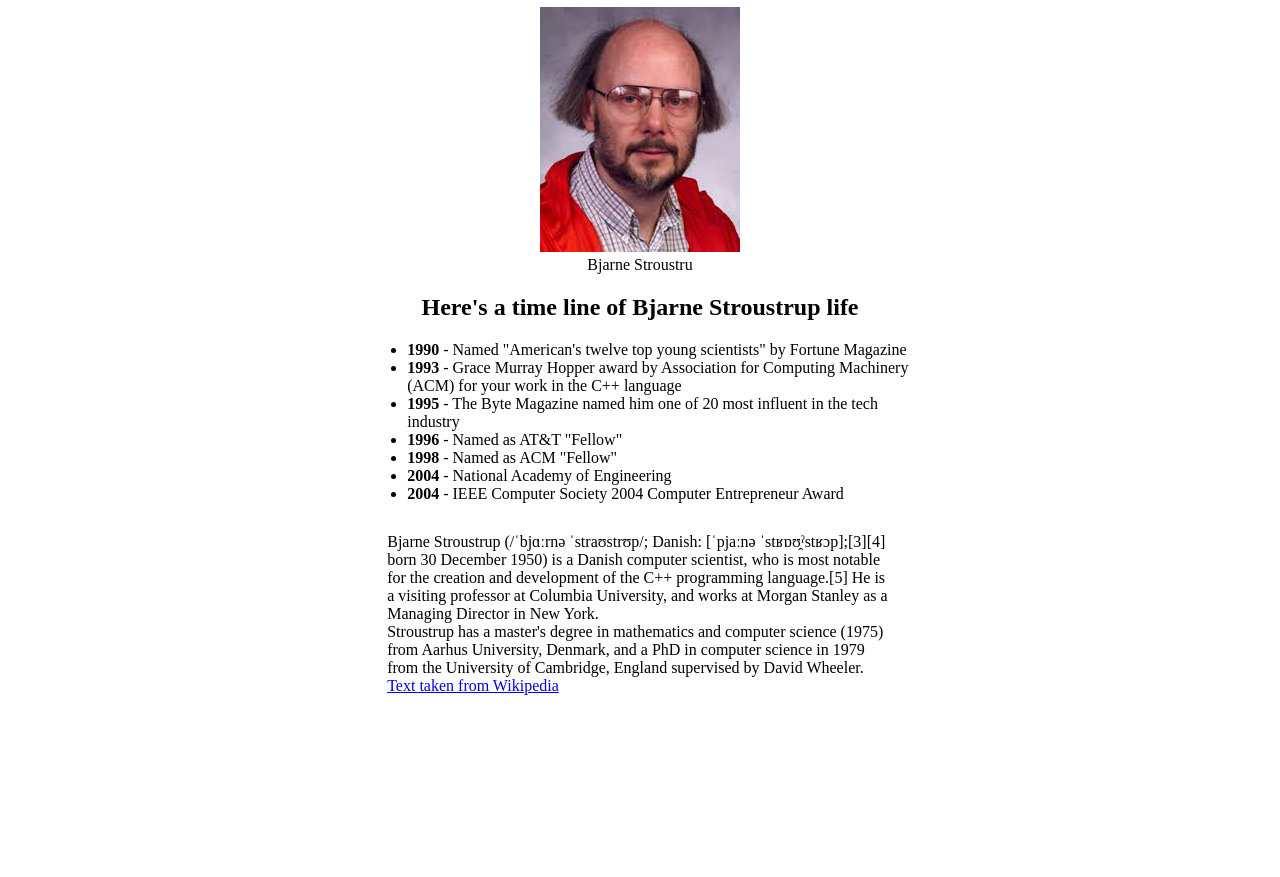
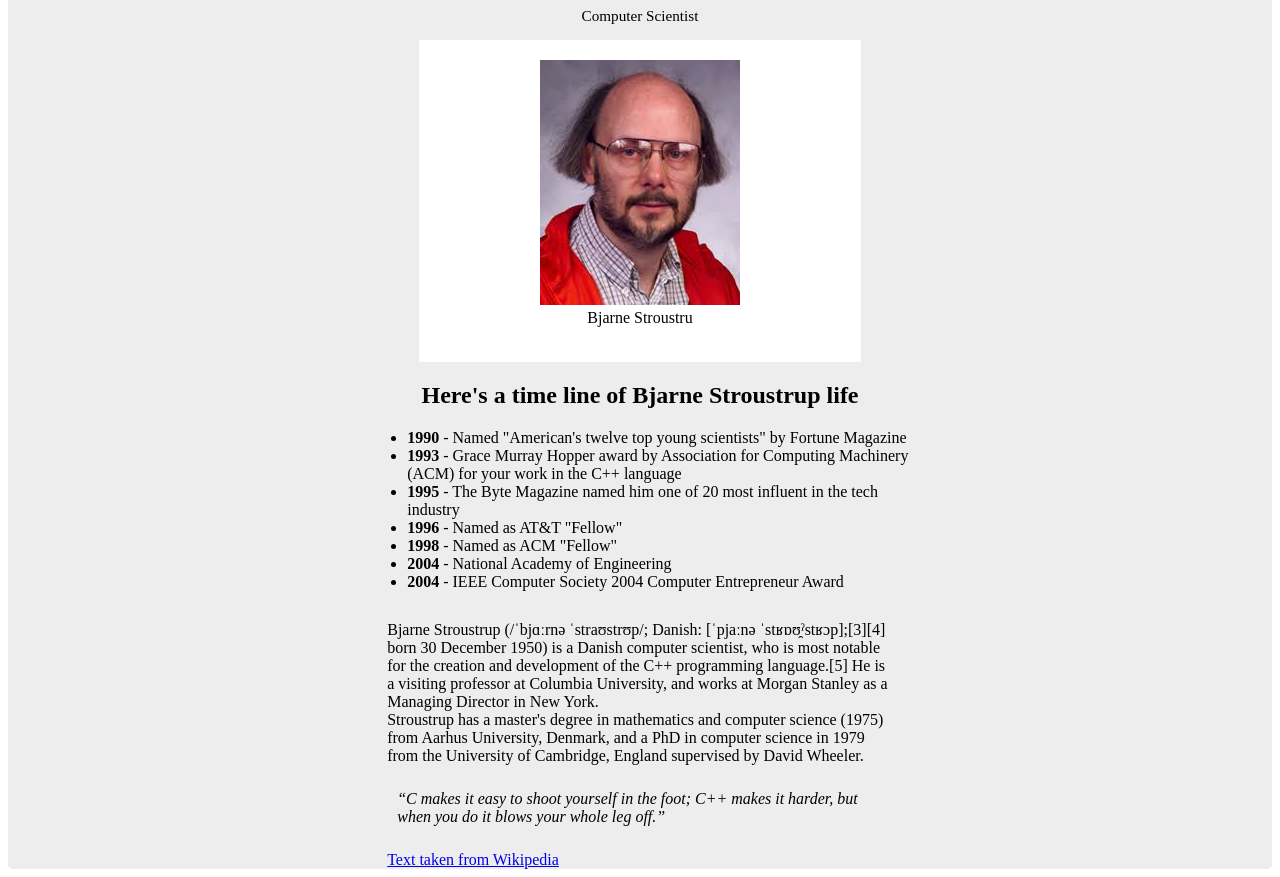
Before and after one commit to kazumaki/microverse-application-project, a plain HTML site: page index.html in a window 1280 px wide. Shown: the part 73-950 px from the top of the page. Before the commit the page ends 800 px from the top, so only its background shows below. Drawn offline with Linux system fonts and the light colour scheme.

Commit message:
updated css

```diff
--- a/css/style.css
+++ b/css/style.css
@@ -1,7 +1,17 @@
+h3 {
+	font-size: 95%;
+	font-weight: 400;
+}
+
 p {
 	text-align: left;
 	max-width: 40%;
 	margin: 0 auto;
+}
+
+#quote {
+	padding: 25px;
+	font-style: italic;
 }
 
 #tribute-info{
@@ -28,6 +38,16 @@ p {
     max-width: 320px;
 }
 
+#img-div {
+	background-color: rgba(255, 255, 255, 1);
+	min-width: 230px;
+	width: 35%;
+	margin: 0 auto;
+	padding: 20px 0px 35px 0px;
+}
+
 #main {
+	background-color: rgba(220, 220, 220, 0.5);
 	text-align: center;
+	border-radius: 5px;
 }
--- a/index.html
+++ b/index.html
@@ -10,6 +10,7 @@
     <div id="main">
       <div id="title">
         <h1>Tribute to Bjarne Stroustrup</h1>
+        <h3>Computer Scientist</h3>
       </div>
       <div id="img-div">
         <img id="image" src="bs.jfif" alt="Bjarne Stroustrup">
@@ -29,7 +30,11 @@
           </ul>
           <p>Bjarne Stroustrup (/ˈbjɑːrnə ˈstraʊstrʊp/; Danish: [ˈpjaːnə ˈstʁɒʊ̯ˀstʁɔp];[3][4] born 30 December 1950) is a Danish computer scientist, who is most notable for the creation and development of the C++ programming language.[5] He is a visiting professor at Columbia University, and works at Morgan Stanley as a Managing Director in New York.</p>
           <p>Stroustrup has a master's degree in mathematics and computer science (1975) from Aarhus University, Denmark, and a PhD in computer science in 1979 from the University of Cambridge, England supervised by David Wheeler.</p>
-
+        </div>
+        <div id="quote">
+          <p>
+          <q>C makes it easy to shoot yourself in the foot; C++ makes it harder, but when you do it blows your whole leg off.</q>
+          </p>
         </div>
 
         <div id="wikipedia-link">
```
